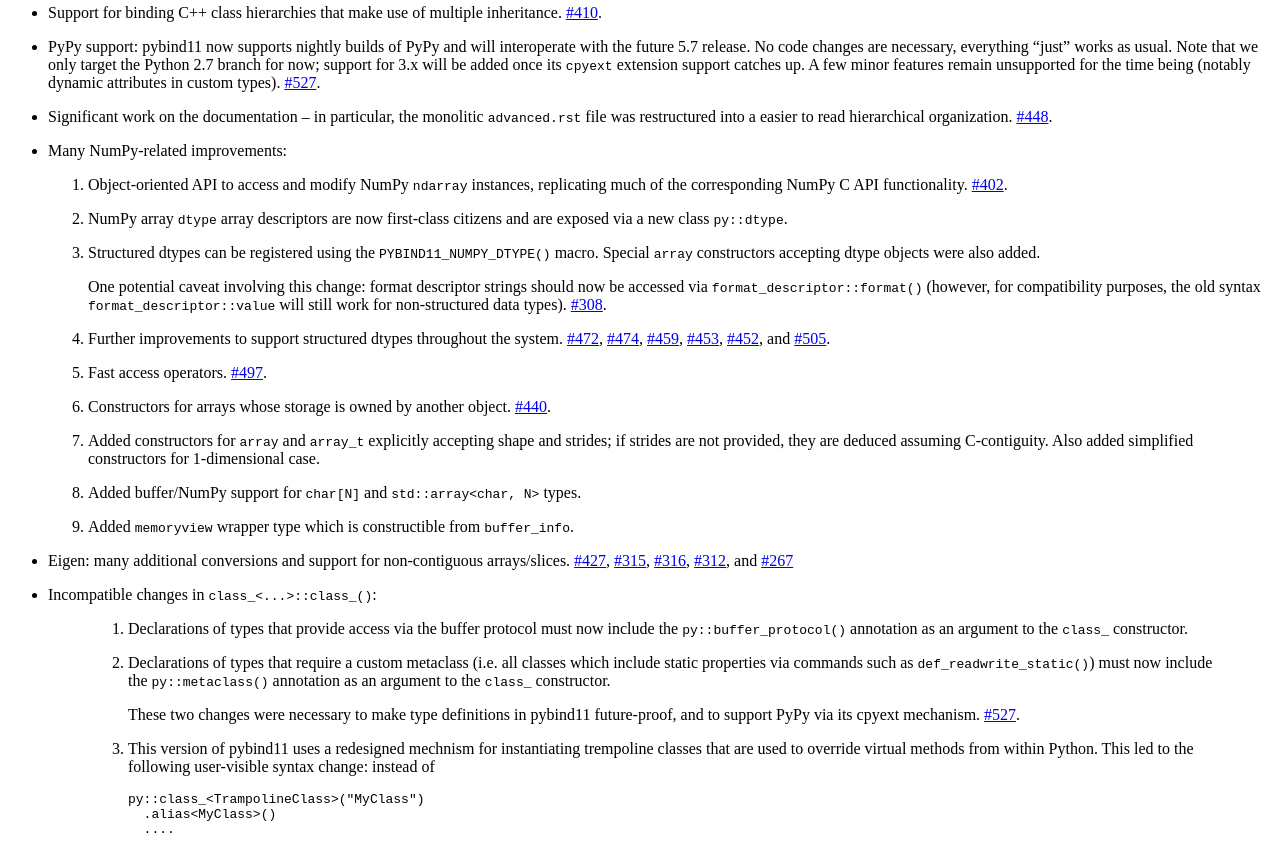
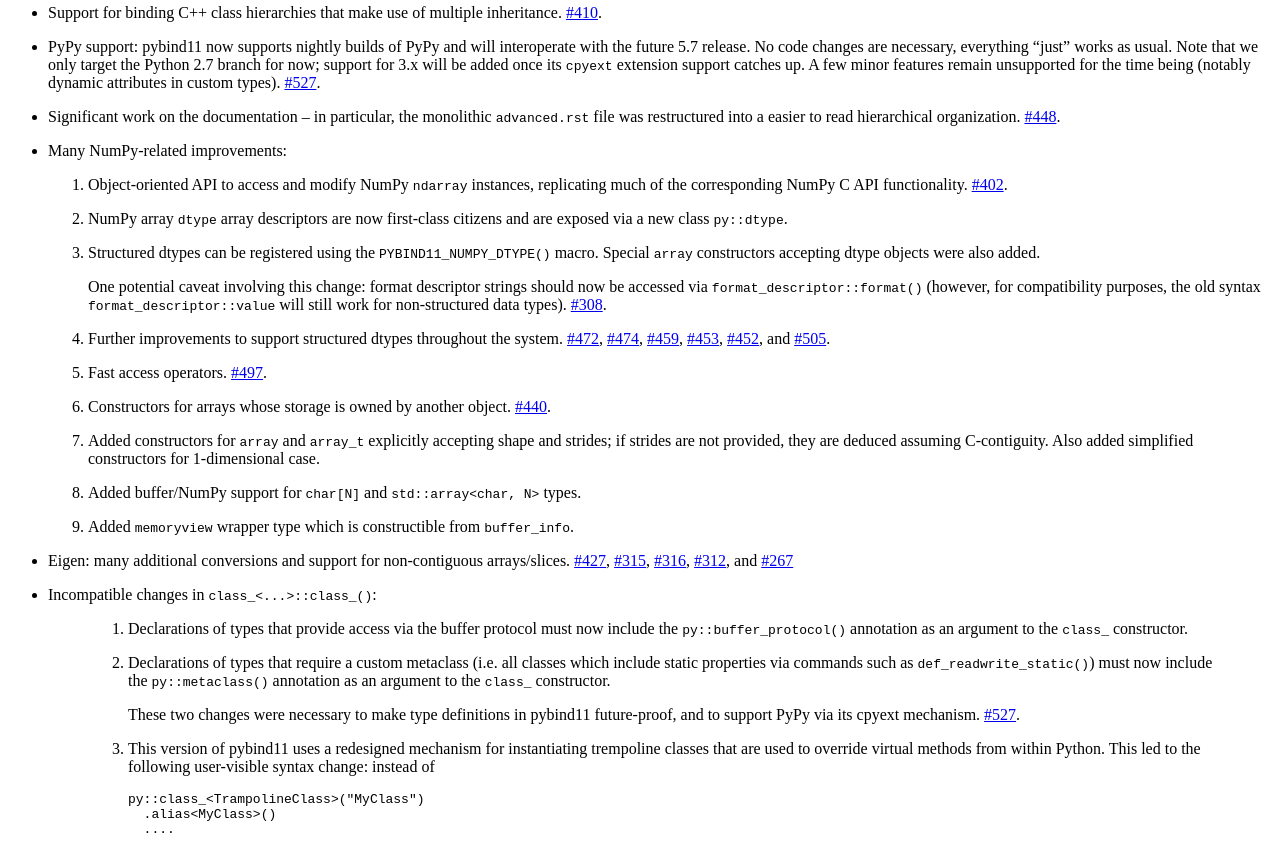
Before and after one commit to pybind/pybind11, a Sphinx documentation site: the page built from docs/changelog.rst, in a window 1280 px wide and 1400 px high, scrolled down 6204 px. Shown: the part 152-999 px from the top of the window. Built offline with Sphinx 7.4.7 and the Read the Docs theme 2.0.0, drawn with Linux system fonts in a browser that asks for light colours; pages that are not in the unit, such as notebooks, are missing from menus.

Commit message:
Misc. typos
Found via `codespell`

```diff
--- a/docs/advanced/cast/eigen.rst
+++ b/docs/advanced/cast/eigen.rst
@@ -275,7 +275,7 @@
 Eigen and numpy have fundamentally different notions of a vector.  In Eigen, a
 vector is simply a matrix with the number of columns or rows set to 1 at
 compile time (for a column vector or row vector, respectively).  Numpy, in
-contast, has comparable 2-dimensional 1xN and Nx1 arrays, but *also* has
+contrast, has comparable 2-dimensional 1xN and Nx1 arrays, but *also* has
 1-dimensional arrays of size N.
 
 When passing a 2-dimensional 1xN or Nx1 array to Eigen, the Eigen type must
--- a/docs/changelog.rst
+++ b/docs/changelog.rst
@@ -582,7 +582,7 @@
   being (notably dynamic attributes in custom types).
   `#527 <https://github.com/pybind/pybind11/pull/527>`_.
 
-* Significant work on the documentation -- in particular, the monolitic
+* Significant work on the documentation -- in particular, the monolithic
   ``advanced.rst`` file was restructured into a easier to read hierarchical
   organization. `#448 <https://github.com/pybind/pybind11/pull/448>`_.
 
@@ -650,7 +650,7 @@
        <https://github.com/pybind/pybind11/pull/527>`_.
 
 
-    3. This version of pybind11 uses a redesigned mechnism for instantiating
+    3. This version of pybind11 uses a redesigned mechanism for instantiating
        trempoline classes that are used to override virtual methods from within
        Python. This led to the following user-visible syntax change: instead of
 
```
Also changed, not shown: 2 other files.
